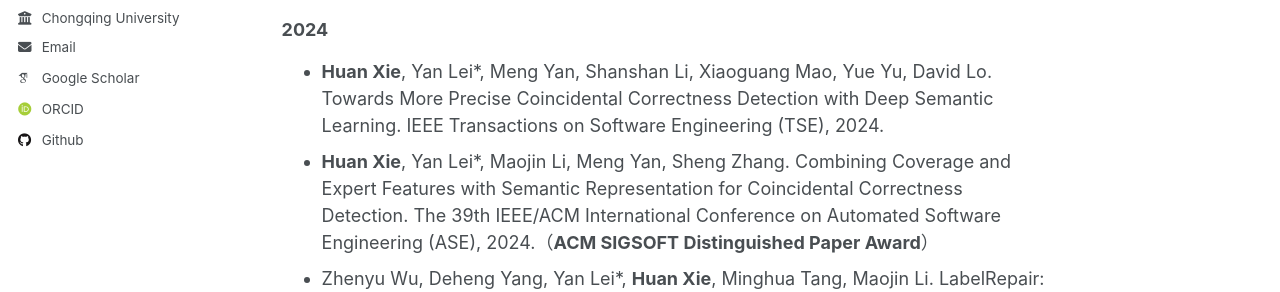
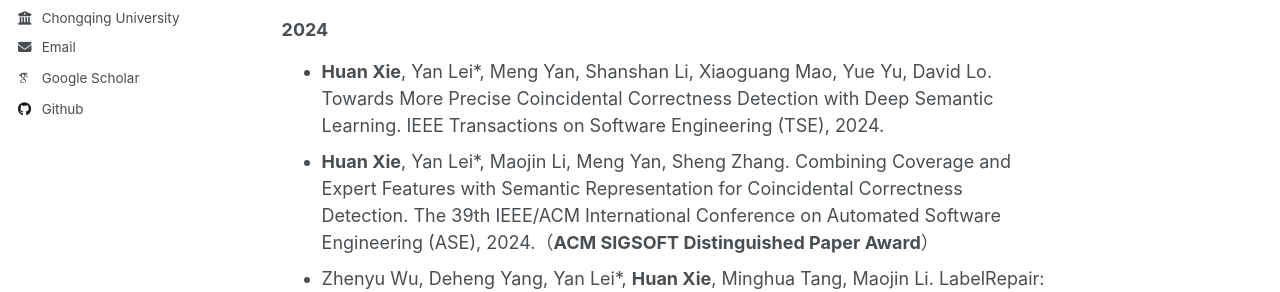
Before and after one commit to xie-huan/xie-huan.github.io, a Jekyll site: the page built from _pages/about.md, in a window 1280 px wide. Shown: the part 523-815 px from the top of the page. Built offline with Jekyll 4.4.1, drawn with Linux system fonts in a browser that asks for light colours; some web fonts are replaced.

Commit message:
Update _config.yml

```diff
--- a/_config.yml
+++ b/_config.yml
@@ -35,7 +35,7 @@ author:
   arxiv            : # URL - Update with the correct link to your profile
   googlescholar    : "https://scholar.google.com/citations?user=dlrKE1sAAAAJ&hl=zh-CN"
   impactstory      : # URL
-  orcid            : "http://orcid.org/0000-0002-5265-0051"
+  orcid            : # "http://orcid.org/0000-0002-5265-0051"
   semantic         : # URL
   pubmed           : # "https://www.ncbi.nlm.nih.gov/pubmed/?term=john+snow"
   researchgate     : # URL
```
